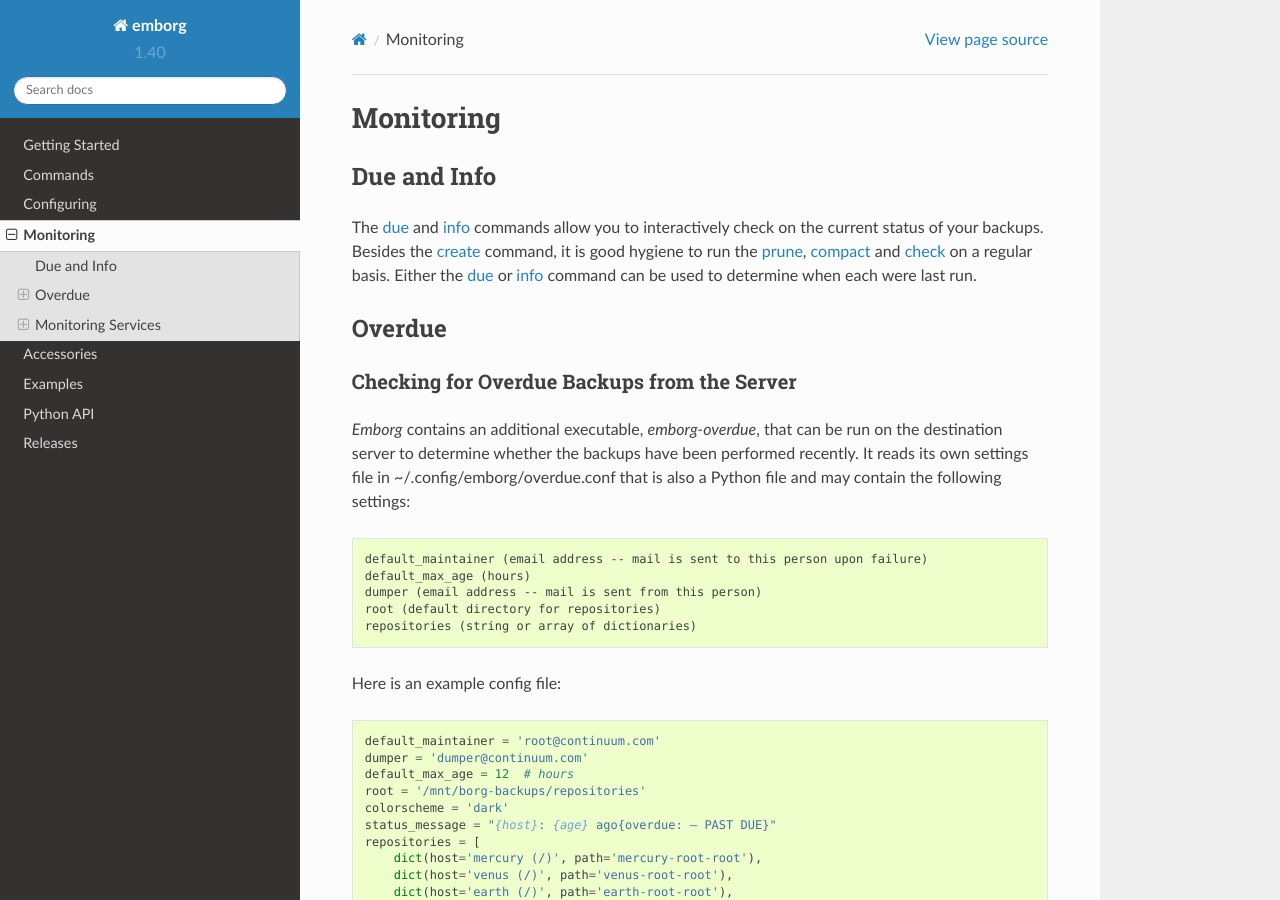
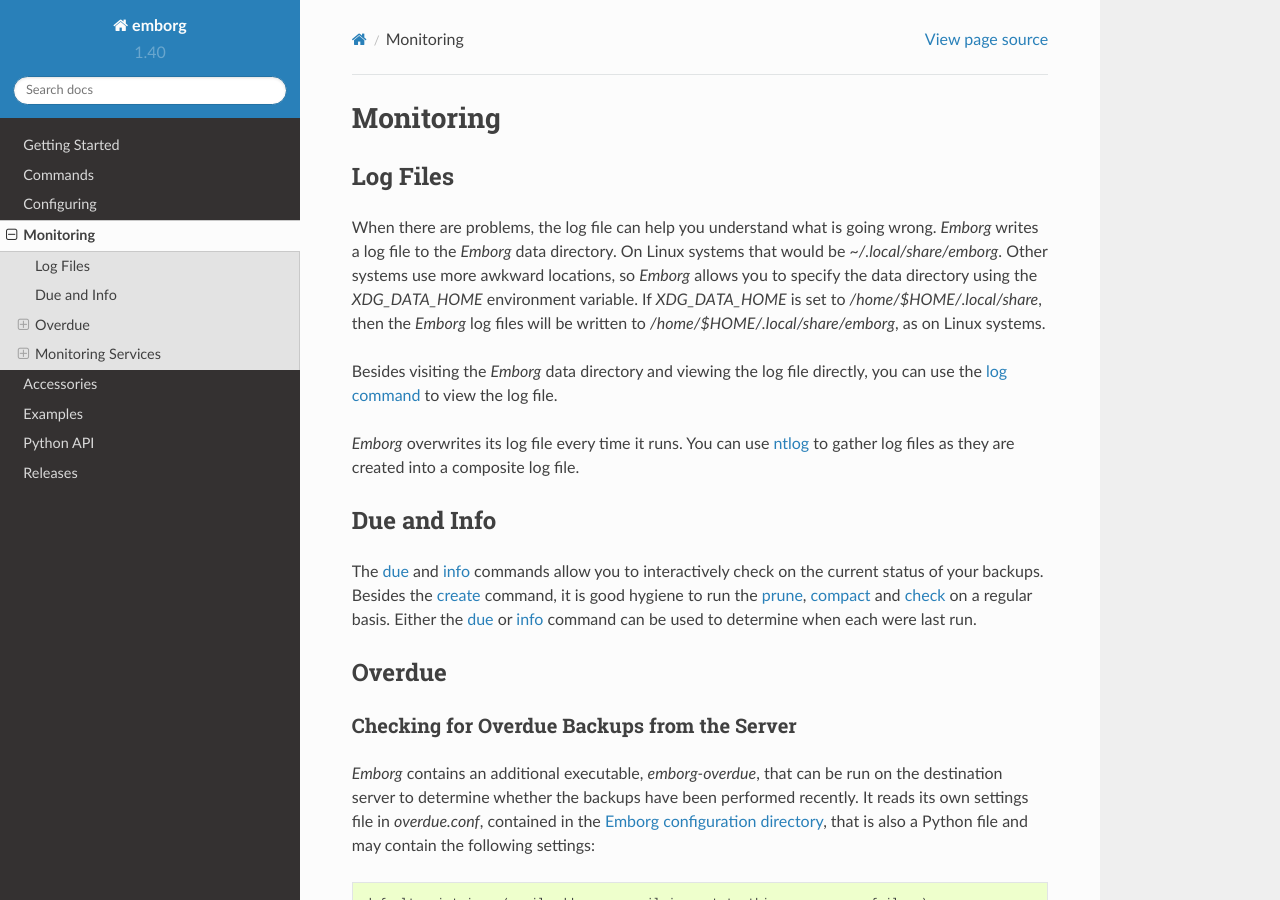
Before and after one commit to KenKundert/emborg, a Sphinx documentation site: the page built from doc/monitoring.rst, in a window 1280 px wide and 900 px high. Built offline with Sphinx 7.4.7 and the Read the Docs theme 2.0.0, drawn with Linux system fonts in a browser that asks for light colours.

Commit message:
- Use XDG env vars to override location of config and data dirs - With composite configs, change exception handling to allow remaining   configs to run after an error from an earlier config

```diff
--- a/doc/examples.rst
+++ b/doc/examples.rst
@@ -234,7 +234,7 @@
 
     0 * * * * emborg --mute due --days 1 --mail me@mydomain.com
 
-Alternately, you can use :ref:`emborg-overdue <client_overdue>`.
+Alternately, you can use :ref:`emborg-overdue <emborg_overdue>`.
 
 
 .. _snapshot example:
--- a/doc/monitoring.rst
+++ b/doc/monitoring.rst
@@ -3,6 +3,25 @@
 
 Monitoring
 ==========
+
+
+Log Files
+---------
+
+When there are problems, the log file can help you understand what is going
+wrong.  *Emborg* writes a log file to the *Emborg* data directory.  On Linux
+systems that would be `~/.local/share/emborg`.  Other systems use more awkward
+locations, so *Emborg* allows you to specify the data directory using the
+`XDG_DATA_HOME` environment variable.  If `XDG_DATA_HOME` is set to
+`/home/$HOME/.local/share`, then the *Emborg* log files will be written to
+`/home/$HOME/.local/share/emborg`, as on Linux systems.
+
+Besides visiting the *Emborg* data directory and viewing the log file directly,
+you can use the :ref:`log command <log>` to view the log file.
+
+*Emborg* overwrites its log file every time it runs.  You can use :ref:`ntlog
+<ntlog accessory>` to gather log files as they are created into a composite log
+file.
 
 
 Due and Info
@@ -28,8 +47,9 @@
 
 *Emborg* contains an additional executable, *emborg-overdue*, that can be run on
 the destination server to determine whether the backups have been performed
-recently.  It reads its own settings file in ~/.config/emborg/overdue.conf that
-is also a Python file and may contain the following settings:
+recently.  It reads its own settings file in `overdue.conf`, contained in the
+:ref:`Emborg configuration directory <configuring_emborg>`,  that is also
+a Python file and may contain the following settings:
 
 .. code-block:: text
 
@@ -192,7 +212,6 @@
 :ref:`root example <root example>`).
 
 
-
 .. _client_overdue:
 
 Checking for Overdue Backups from the Client
--- a/pyproject.toml
+++ b/pyproject.toml
@@ -3,14 +3,15 @@
 version = "1.40"
 description = "Borg front end."
 readme = "README.rst"
-keywords = ["emborg", "borg", "borgmatic", "backups"]
+keywords = ["emborg", "borg", "borgbackup", "borgmatic", "vorta", "backups"]
 authors = [
     {name = "Ken Kundert"},
     {email = "emborg@nurdletech.com"}
 ]
 classifiers = [
     "Development Status :: 5 - Production/Stable",
-    "Intended Audience :: Developers",
+    "Environment :: Console",
+    "Intended Audience :: End Users/Desktop",
     "License :: OSI Approved :: GNU General Public License v3 or later (GPLv3+)",
     "Natural Language :: English",
     "Operating System :: POSIX :: Linux",
```
Also changed, not shown: doc/configuring.rst (+6 -5 lines), doc/releases.rst (+17 -1 lines), 6 other files.
